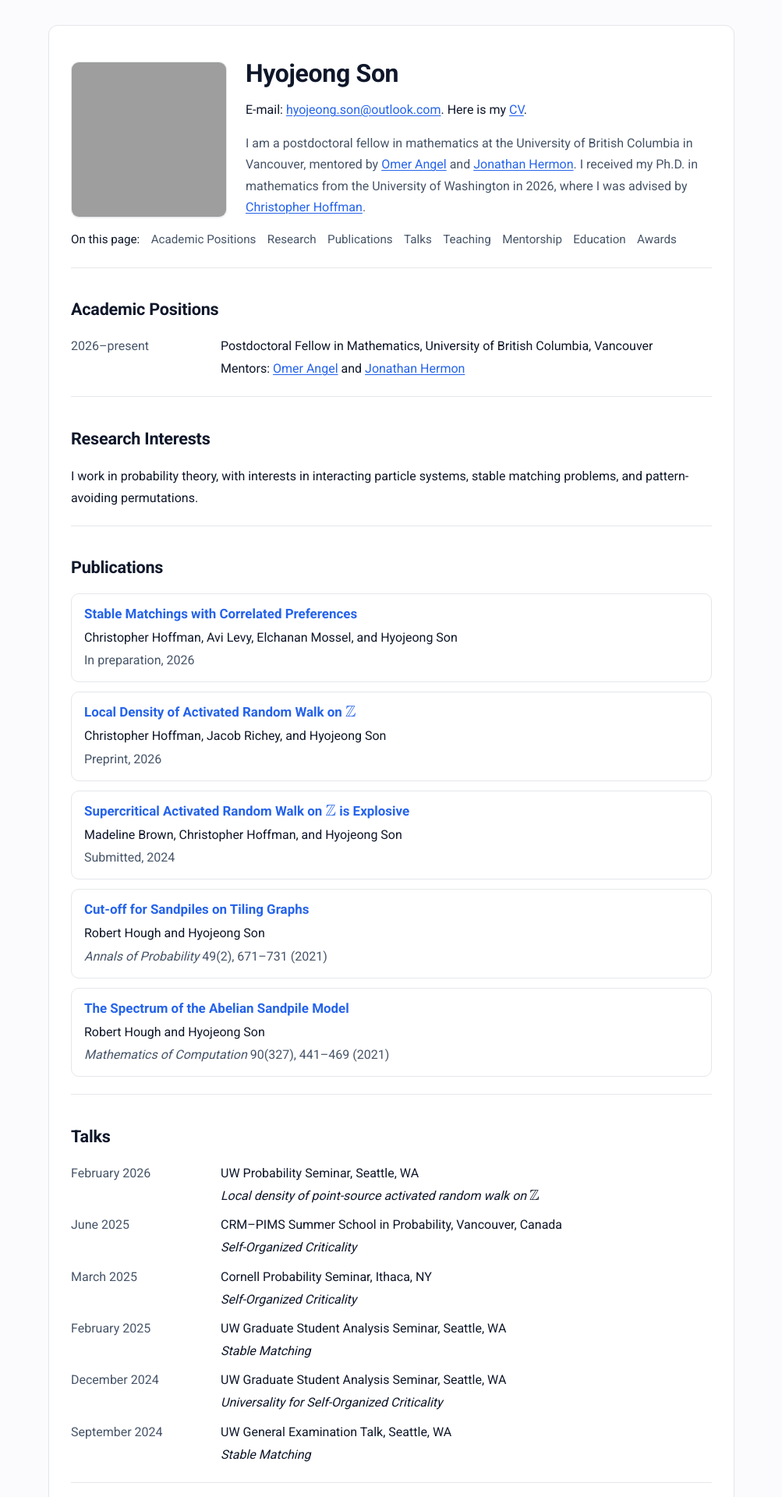
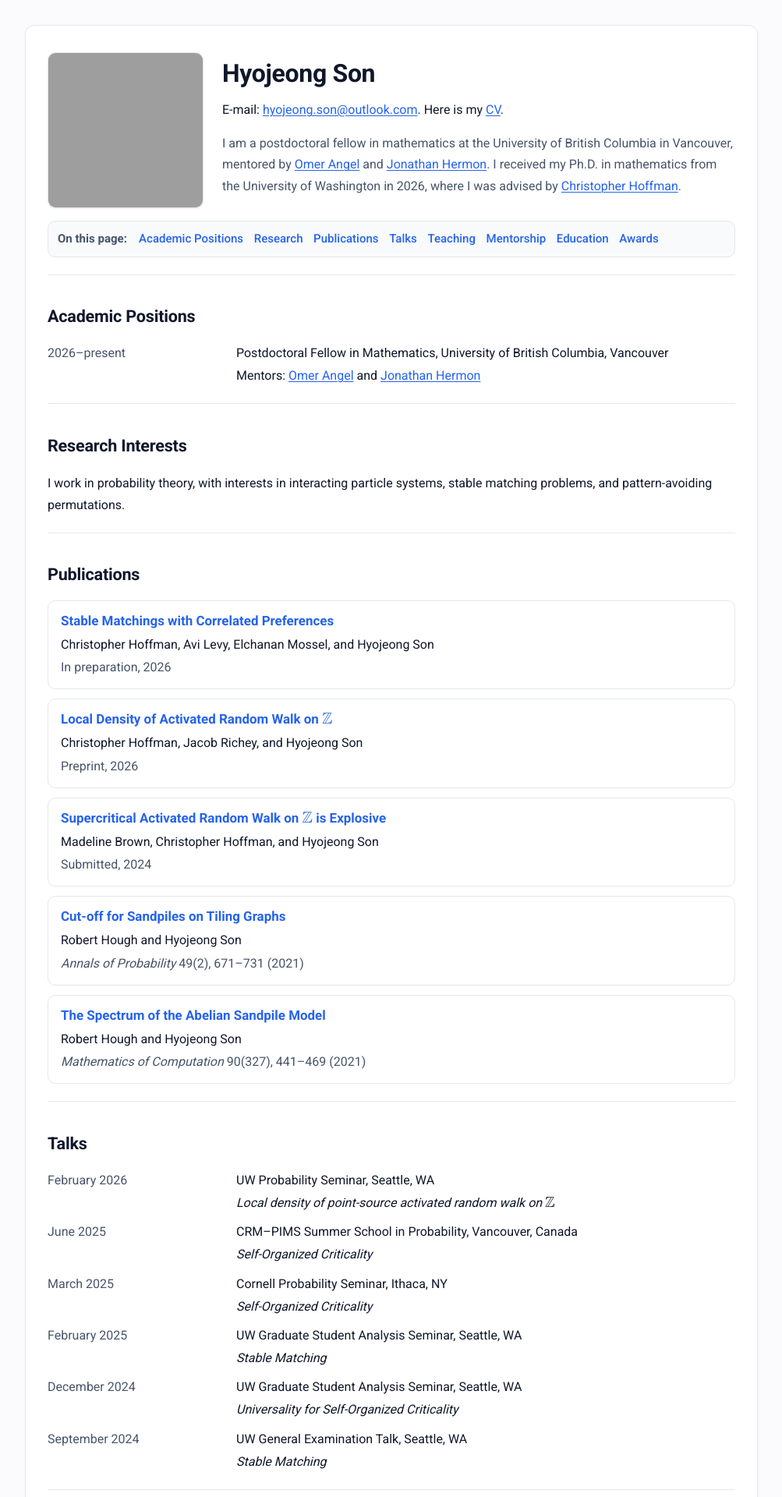
Before and after one commit to hyojeong-son/hyojeong-son.github.io, a Jekyll site: the page built from index.md, in a window 1280 px wide. Shown: the top 1920 px of the page at 78% size, without its empty margins (138-1141 px from the left). Built offline with Jekyll 4.4.1, drawn with Linux system fonts in a browser that asks for light colours; grey boxes are pictures that could not be loaded.

Commit message:
Style navigation and compact sections

```diff
--- a/assets/css/style.css
+++ b/assets/css/style.css
@@ -5,17 +5,16 @@
 :root{
   --bg:#fbfbfd;
   --surface:#ffffff;
+  --subtle:#f8fafc;
   --text:#0f172a;
   --muted:#475569;
   --rule:#e5e7eb;
   --accent:#2563eb;     /* link color */
-  --maxw:880px;
+  --maxw:940px;
   --radius:12px;
   --shadow-sm:0 1px 2px rgba(2,6,23,.06);
-  --teach-role-col:18%;
-  --teach-course-col:42%;
-  --teach-term-col:26%;
-  --teach-institution-col:14%;
+  --twocol-left:220px;
+  --teaching-left:160px;
 }
 
 *{box-sizing:border-box}
@@ -63,9 +62,21 @@ a:focus-visible{outline:2px solid var(--accent);outline-offset:2px;border-radius
 .hero h1{margin-top:0}
 
 /* Single-page navigation */
-.section-nav{display:flex;flex-wrap:wrap;gap:.35rem .9rem;margin:1rem 0 1.35rem;font-size:.95rem}
-.section-nav a{color:var(--muted);text-decoration:none}
-.section-nav a:hover{color:var(--accent);text-decoration:underline;text-underline-offset:2px}
+.section-nav{
+  display:flex;
+  flex-wrap:wrap;
+  align-items:center;
+  gap:.35rem .85rem;
+  margin:1rem 0 1.35rem;
+  padding:.6rem .75rem;
+  border:1px solid var(--rule);
+  border-radius:10px;
+  background:var(--subtle);
+  font-size:.94rem;
+}
+.section-nav .nav-label{color:var(--muted);font-weight:700;margin-right:.1rem}
+.section-nav a{color:var(--accent);text-decoration:none;font-weight:500}
+.section-nav a:hover{text-decoration:underline;text-underline-offset:2px}
 
 /* Publications: card list */
 .pubcards{list-style:none;padding:0;margin:0}
@@ -86,19 +97,27 @@ a:focus-visible{outline:2px solid var(--accent);outline-offset:2px;border-radius
 ul.tight{list-style:disc;padding-left:1.2rem;margin:0}
 ul.tight li{margin:.35rem 0}
 
+/* Compact teaching */
+.teaching-compact{margin:.2rem 0 0}
+.teaching-institution{font-weight:700;margin:0 0 .35rem}
+.teaching-list{
+  display:grid;
+  grid-template-columns:var(--teaching-left) 1fr;
+  column-gap:22px;
+  row-gap:8px;
+  margin:0;
+}
+.teaching-list dt{margin:0;color:var(--muted);font-weight:600}
+.teaching-list dd{margin:0}
+
 /* Tables */
 .table{width:100%;border-collapse:collapse;margin:.2rem 0 0;table-layout:fixed}
 .table th,.table td{padding:8px 10px;border-bottom:1px solid var(--rule);vertical-align:top}
 .table th{text-align:left;color:var(--muted);font-weight:600;font-size:.9em}
 .table td:first-child,.table th:first-child{padding-left:0}
 .table td:last-child,.table th:last-child{padding-right:0}
-.teaching-table col.role{width:var(--teach-role-col)}
-.teaching-table col.course{width:var(--teach-course-col)}
-.teaching-table col.term{width:var(--teach-term-col)}
-.teaching-table col.institution{width:var(--teach-institution-col)}
 
 /* CV-style definition lists: date left, details right */
-:root{--twocol-left:170px}
 .twocol{
   display:grid;
   grid-template-columns:var(--twocol-left) 1fr;
@@ -106,7 +125,7 @@ ul.tight li{margin:.35rem 0}
   row-gap:10px;
   margin:0;
 }
-.twocol dt{margin:0;color:var(--muted)}
+.twocol dt{margin:0;color:var(--muted);white-space:nowrap}
 .twocol dd{margin:0}
 .twocol dd .line{margin-top:2px}
 
@@ -117,14 +136,16 @@ ul.tight li{margin:.35rem 0}
   .hero-photo img{width:160px;height:160px}
   .section-nav{gap:.35rem .7rem}
   .twocol{grid-template-columns:1fr}
-  .twocol dt{font-weight:600}
+  .twocol dt{font-weight:600;white-space:normal}
+  .teaching-list{grid-template-columns:1fr;row-gap:2px}
+  .teaching-list dt{margin-top:.45rem}
   .table{font-size:.95rem}
 }
 
 /* Dark mode */
 @media (prefers-color-scheme: dark){
   :root{
-    --bg:#0b1220; --surface:#0f172a; --text:#e5e7eb; --muted:#94a3b8; --rule:#1f2937; --accent:#60a5fa; --shadow-sm:none;
+    --bg:#0b1220; --surface:#0f172a; --subtle:#111827; --text:#e5e7eb; --muted:#94a3b8; --rule:#1f2937; --accent:#60a5fa; --shadow-sm:none;
   }
   .container{border-color:#1f2937}
 }
```
